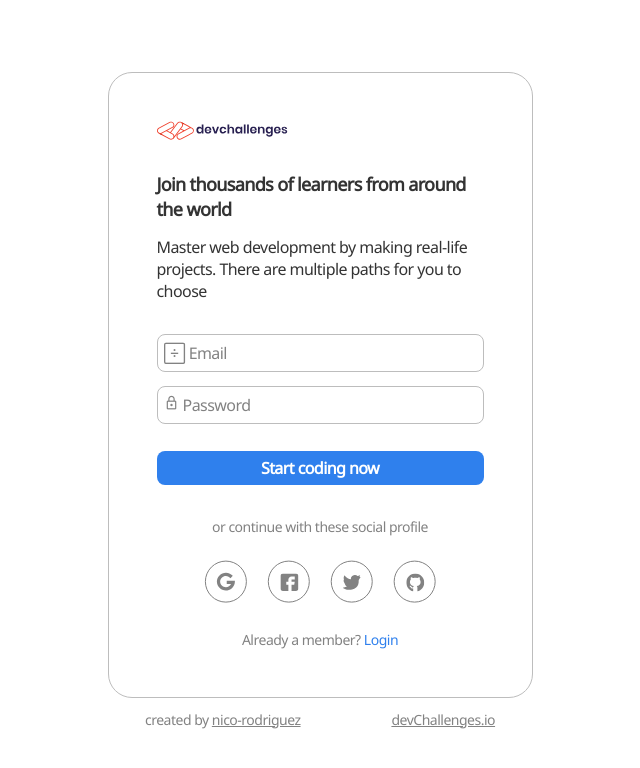
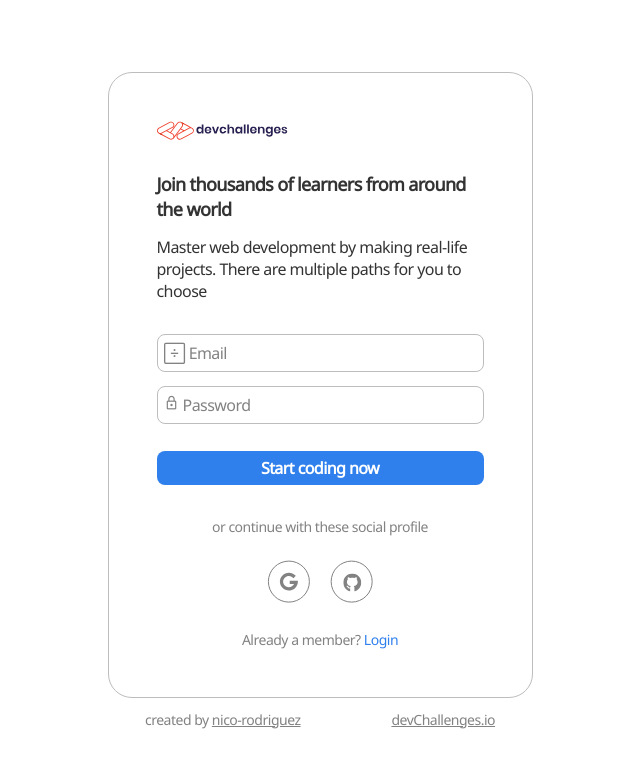
Before and after one commit to nico-rodriguez/full-stack-developer-devChallenges, a React (Create React App) app in the folder authentication-app/frontend/: page /signup in a window 1280 px wide. Shown: the top 768 px of the page, without its empty margins (320-960 px from the left). Built offline with nearby package versions, Linux system fonts and the light colour scheme; the HTML template or start-up script is replaced by a standard one.

Commit message:
refactor: Remove twitter and facebook login buttons

```diff
--- a/authentication-app/frontend/src/components/Form/index.js
+++ b/authentication-app/frontend/src/components/Form/index.js
@@ -1,9 +1,7 @@
 import React from 'react';
 
-import facebookLogo from './Facebook.svg';
 import githubLogo from './Github.svg';
 import googleLogo from './Google.svg';
-import twitterLogo from './Twitter.svg';
 
 import './Form.css';
 
@@ -42,12 +40,6 @@ export function Form({ buttonText, handleFormData }) {
           <a href='#'>
             <img src={googleLogo} alt='Google logo' />
           </a>
-          <a href='#'>
-            <img src={facebookLogo} alt='Facebook logo' />
-          </a>
-          <a href='#'>
-            <img src={twitterLogo} alt='Twitter logo' />
-          </a>
           <a href='http://localhost:5000/api/v1/auth/github'>
             <img src={githubLogo} alt='Github logo' />
           </a>
```
Also changed, not shown: authentication-app/frontend/src/components/Form/Facebook.svg (deleted), authentication-app/frontend/src/components/Form/Twitter.svg (deleted).
